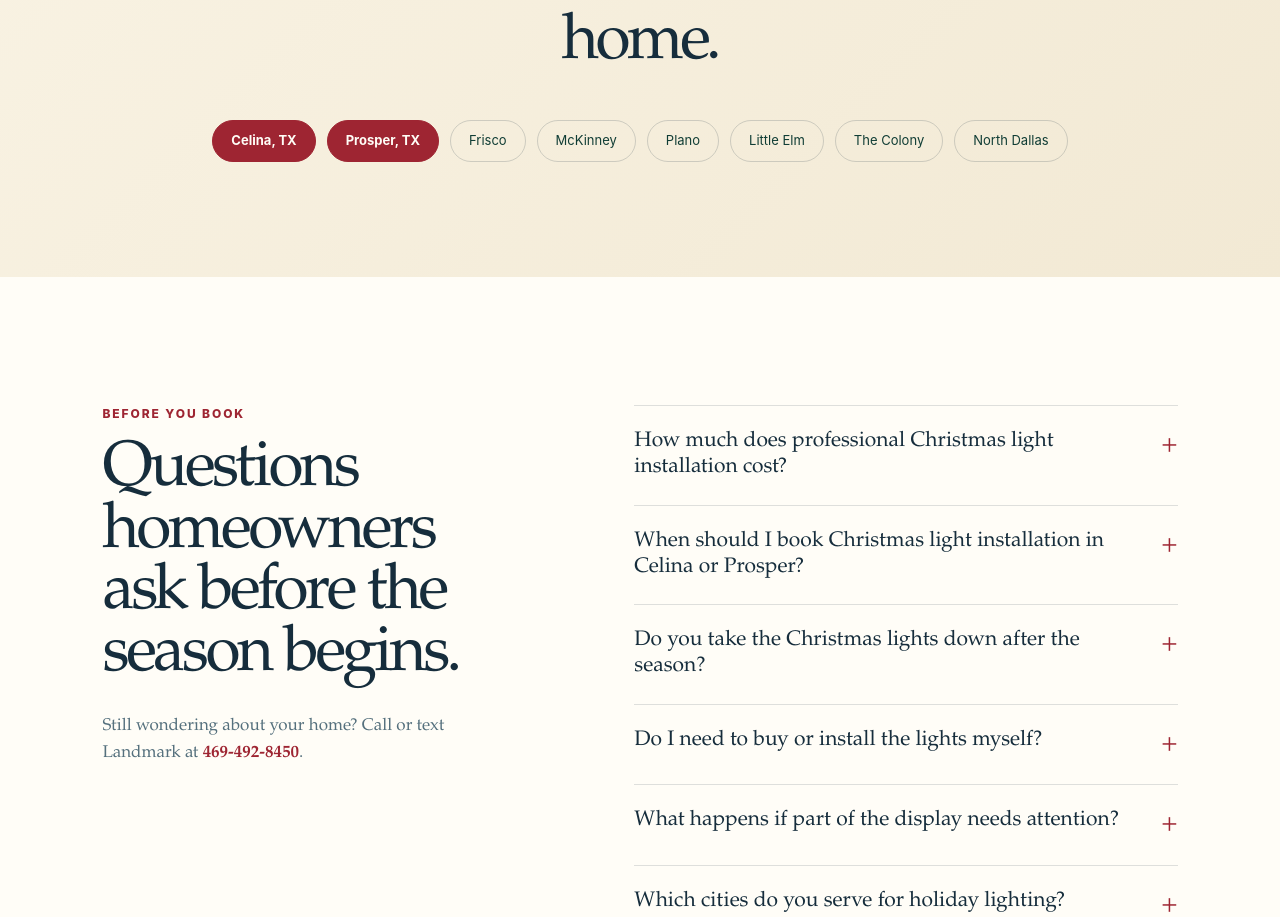
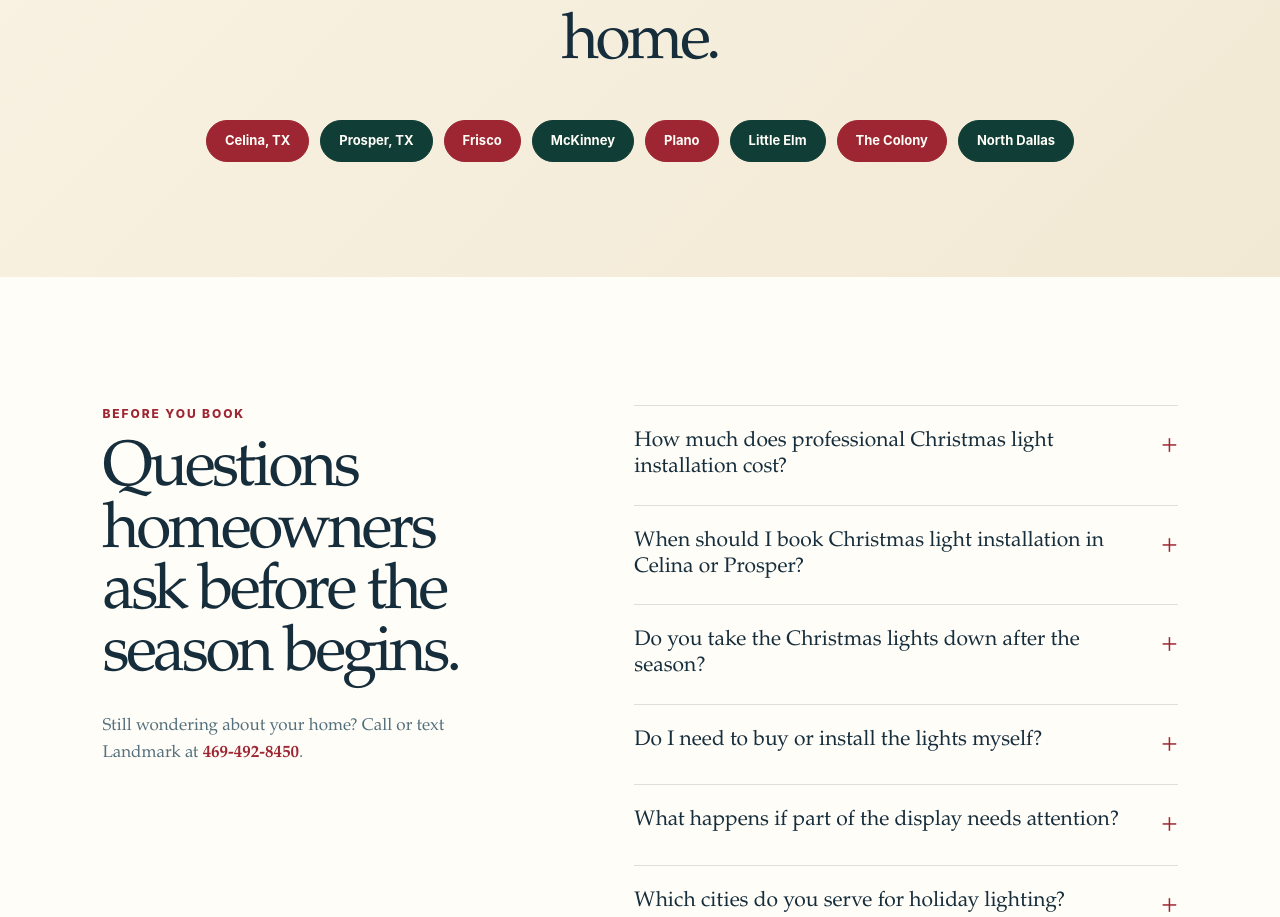
Before and after one commit to LordLingo/landmark, a Next.js app: page /christmas-lights in a window 1280 px wide. Shown: the part 6531-7448 px from the top of the page. Built offline with nearby package versions, Linux system fonts and the light colour scheme; no server answers.

Commit message:
Alternate Christmas colors across service area cities

```diff
--- a/app/christmas-lights/christmas-lights.module.css
+++ b/app/christmas-lights/christmas-lights.module.css
@@ -92,7 +92,7 @@
 
 .testimonialSection { padding: clamp(82px, 10vw, 148px) clamp(22px, 8vw, 140px); background: var(--night); color: var(--snow); }.testimonialHeading { display: grid; grid-template-columns: minmax(0, 1.1fr) minmax(265px, .52fr); gap: 85px; align-items: end; margin-bottom: 54px; }.testimonialHeading .eyebrow { color: var(--gold-pale); }.testimonialHeading > p { margin: 0 0 5px; color: rgba(255,255,255,.63); font-family: var(--serif); font-size: 17px; line-height: 1.58; }.testimonialGrid { display: grid; grid-template-columns: repeat(3, 1fr); gap: 18px; }.testimonialGrid article { display: flex; flex-direction: column; min-height: 280px; padding: 31px 29px; border: 1px dashed rgba(241,200,102,.5); }.stars { color: var(--gold); font-size: 16px; letter-spacing: 4px; }.testimonialGrid blockquote { margin: 25px 0; color: rgba(255,255,255,.76); font-family: var(--serif); font-size: 19px; line-height: 1.45; }.testimonialGrid footer { display: grid; gap: 4px; margin-top: auto; }.testimonialGrid footer strong { color: var(--snow); font-size: 12px; }.testimonialGrid footer span { color: var(--gold-pale); font-size: 10px; font-weight: 800; letter-spacing: .11em; text-transform: uppercase; }
 
-.serviceAreaSection { padding: clamp(82px, 9vw, 135px) clamp(22px, 8vw, 140px); text-align: center; background: linear-gradient(135deg, #f9f3e4, #f2e9d4); }.serviceAreaSection .eyebrow { justify-content: center; }.serviceAreaSection h2 { max-width: 860px; margin: 0 auto; }.cities { display: flex; flex-wrap: wrap; justify-content: center; gap: 11px; max-width: 920px; margin: 45px auto 0; }.cities > * { display: inline-flex; align-items: center; min-height: 42px; padding: 0 18px; border: 1px solid rgba(22,45,60,.18); border-radius: 999px; color: var(--evergreen); font-size: 13px; font-style: normal; }.cities strong { border-color: var(--cranberry); background: var(--cranberry); color: var(--snow); }
+.serviceAreaSection { padding: clamp(82px, 9vw, 135px) clamp(22px, 8vw, 140px); text-align: center; background: linear-gradient(135deg, #f9f3e4, #f2e9d4); }.serviceAreaSection .eyebrow { justify-content: center; }.serviceAreaSection h2 { max-width: 860px; margin: 0 auto; }.cities { display: flex; flex-wrap: wrap; justify-content: center; gap: 11px; max-width: 920px; margin: 45px auto 0; }.cities > * { display: inline-flex; align-items: center; min-height: 42px; padding: 0 18px; border: 1px solid transparent; border-radius: 999px; color: var(--snow); font-size: 13px; font-style: normal; font-weight: 750; }.cities > *:nth-child(odd) { border-color: var(--cranberry); background: var(--cranberry); }.cities > *:nth-child(even) { border-color: var(--evergreen); background: var(--evergreen); }
 
 .faqSection { display: grid; grid-template-columns: minmax(0, .72fr) minmax(0, 1fr); gap: clamp(46px, 11vw, 185px); padding: clamp(82px, 10vw, 145px) clamp(22px, 8vw, 140px); background: var(--snow); }.faqHeading p:not(.eyebrow) { max-width: 390px; margin: 26px 0 0; color: var(--muted); font-family: var(--serif); font-size: 17px; line-height: 1.6; }.faqHeading p a { color: var(--cranberry); font-weight: 700; }.faqList { border-top: 1px solid var(--line); }.faqList details { border-bottom: 1px solid var(--line); }.faqList summary { display: flex; justify-content: space-between; gap: 24px; padding: 23px 0; color: var(--ink); font-family: var(--serif); font-size: 21px; line-height: 1.25; cursor: pointer; list-style: none; }.faqList summary::-webkit-details-marker { display: none; }.faqList summary span { flex: 0 0 auto; color: var(--cranberry); font-family: var(--sans); font-size: 27px; font-weight: 300; transition: transform .2s ease; }.faqList details[open] summary span { transform: rotate(45deg); }.faqList details p { max-width: 660px; margin: -2px 38px 24px 0; color: var(--muted); font-size: 15px; line-height: 1.65; }
 
```
